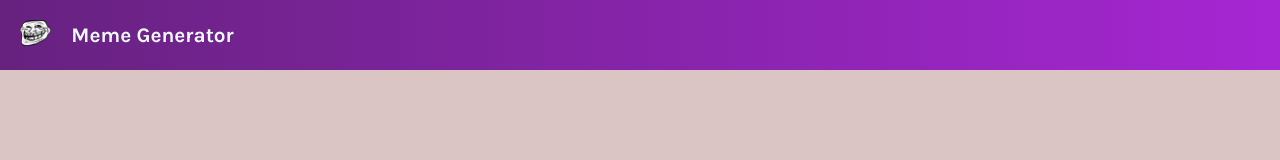
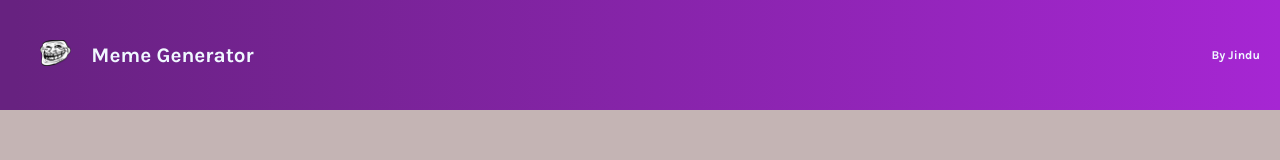
Before and after one commit to jindudimuna/meme-generator, a React (Create React App) app: page / in a window 1280 px wide. Shown: the top 160 px of the page. Built offline with nearby package versions, Linux system fonts and the light colour scheme.

Commit message:
deploy fixes

```diff
--- a/src/App.css
+++ b/src/App.css
@@ -1,6 +1,6 @@
 .App {
   text-align: center;
-  background-color: rgb(219, 196, 196);
+  background-color: rgb(196, 180, 180);
 }
 .App-logo {
   height: 40vmin;
@@ -42,7 +42,7 @@
   display: flex;
   align-items: center;
   background: linear-gradient(to right, #672280 1.18%, #A626D3 100%);
-
+  padding: 20px;
 
 }
 
@@ -51,8 +51,15 @@
   font-family: "Karla";
   font-size: 20.75px;
   font-weight: 700;
+  margin-right: auto;
 }
 
+.header--project {
+  font-size: 0.75rem;
+  font-weight: 500;
+  color: aliceblue;
+  font-family: "Karla";
+}
 
 
 
--- a/src/Header.js
+++ b/src/Header.js
@@ -15,6 +15,8 @@ function Header(){
     Meme Generator
 
 </h2>
+
+<h4 className="header--project">By Jindu</h4>
         </div>
     )
 }
--- a/src/Meme.js
+++ b/src/Meme.js
@@ -7,6 +7,8 @@ function Form(){
         bottomText: "",
         randomImage: "http://i.imgflip.com/1bij.jpg"
     })
+
+    // eslint-disable-next-line
     const [allMemeImages, setAllMemeImages] = React.useState(memeData)
 
 
--- a/src/memeData.js
+++ b/src/memeData.js
@@ -1,3 +1,4 @@
+// eslint-disable-next-line
 export default {
     "success": true,
     "data": {
```
